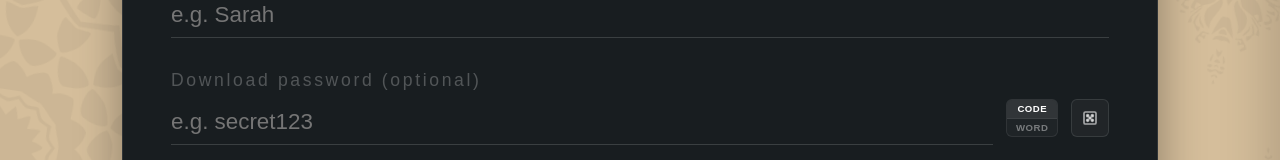
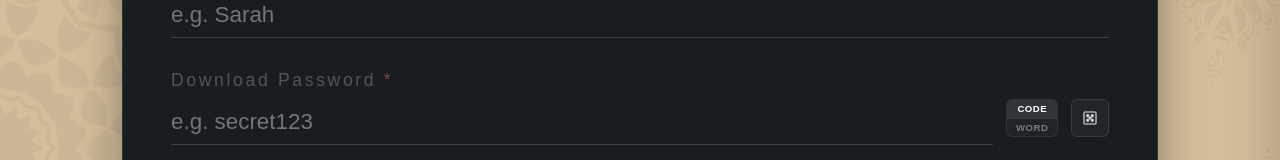
Before and after one commit to de-upayan/anastrophe, a Next.js app: page /admin in a window 1280 px wide. Both pictures are taken after a click on the button "Create New Link". Shown: the part 247-407 px from the top of the page. Built offline with nearby package versions, Linux system fonts and the light colour scheme; a web font is replaced by a local one.

Commit message:
feat: make password input field mandatory in admin panel and backend validation

```diff
--- a/src/app/admin/page.tsx
+++ b/src/app/admin/page.tsx
@@ -144,6 +144,10 @@ export default function AdminPage() {
     }
     if (!previewFile) {
       showToast('Please wait for the PNG preview to finish rendering...');
+      return;
+    }
+    if (!password || !password.trim()) {
+      showToast('Please enter a password to secure the downloadable assets.');
       return;
     }
 
@@ -705,7 +709,7 @@ export default function AdminPage() {
                 </div>
 
                 <div className={styles.formGroup}>
-                  <label htmlFor="password">Download password (optional)</label>
+                  <label htmlFor="password">Download Password <span style={{ color: '#ff6b6b' }}>*</span></label>
                   <div className={styles.passwordInputWrapper}>
                     <input
                       type="text"
--- a/src/app/api/upload/route.ts
+++ b/src/app/api/upload/route.ts
@@ -15,9 +15,9 @@ export async function POST(request: Request) {
     const previewFile = formData.get('previewFile') as File | null;
     const timelapseFile = formData.get('timelapseFile') as File | null;
 
-    if (!title || !vectorFile || !previewFile) {
+    if (!title || !vectorFile || !previewFile || !password) {
       return NextResponse.json(
-        { success: false, error: 'Missing title, vector file, or preview image' },
+        { success: false, error: 'Missing title, vector file, preview image, or password' },
         { status: 400 }
       );
     }
```
